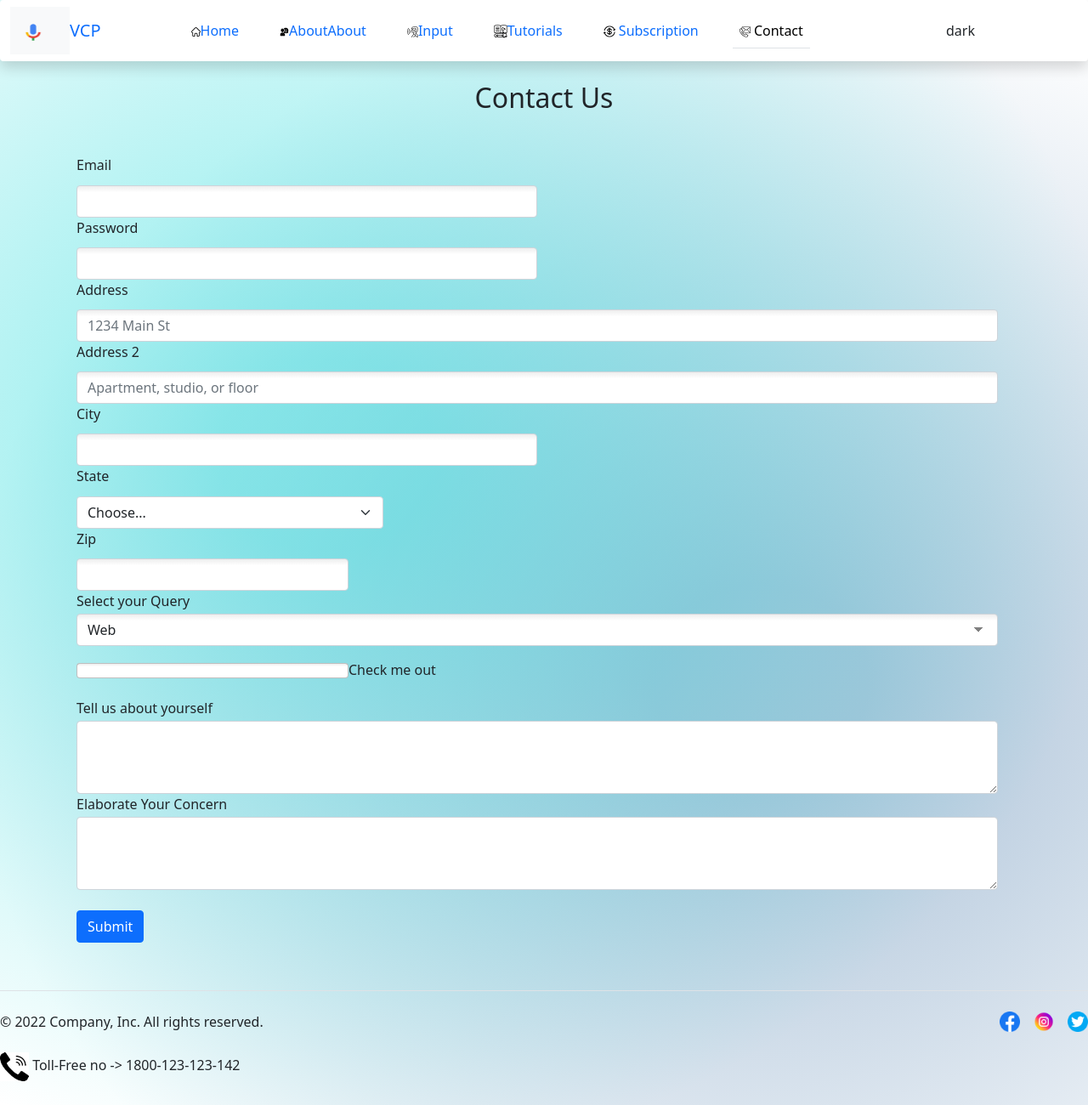
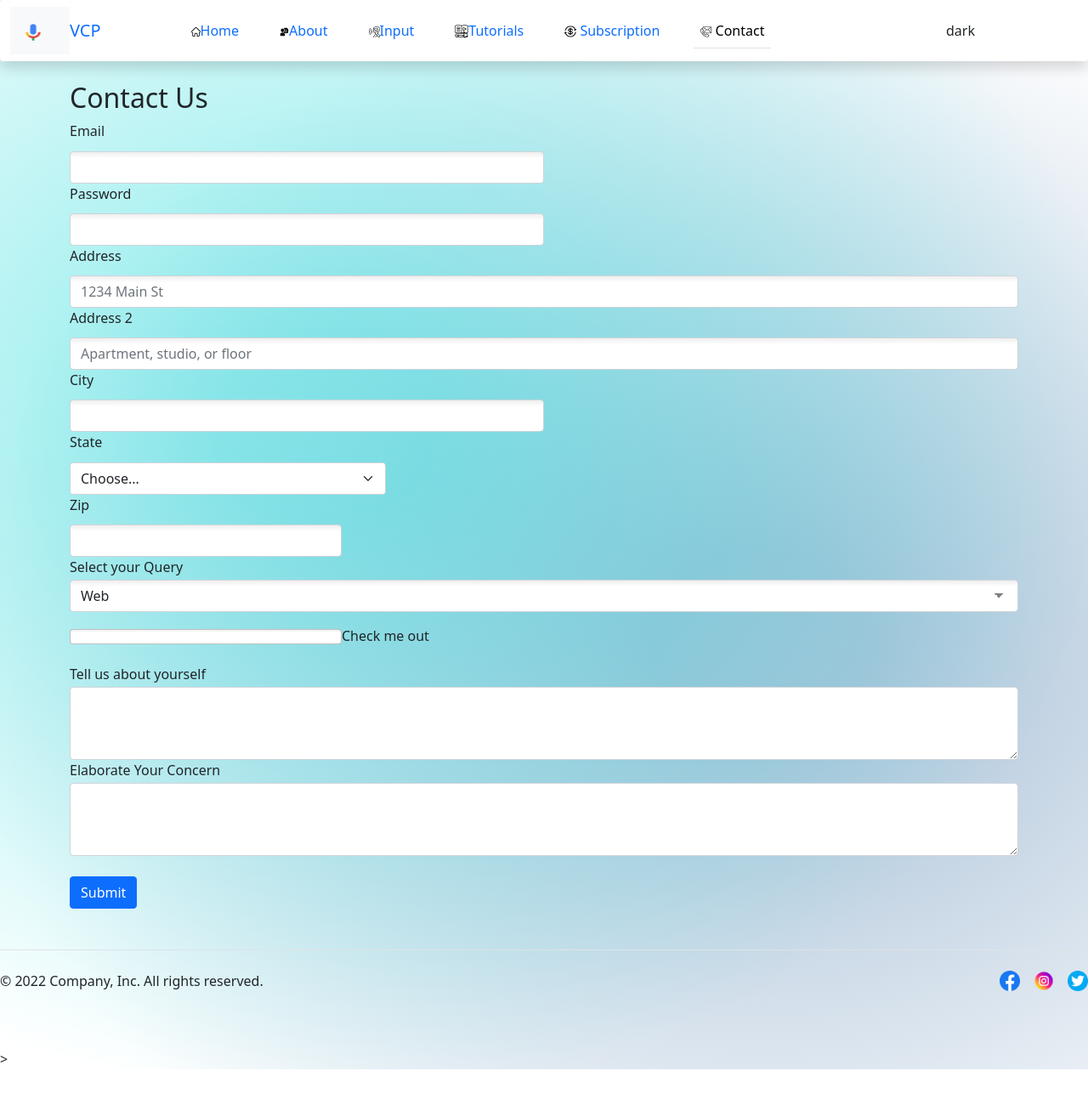
Before and after one commit to arghadipbiswas/voice-detection, a plain HTML site: page contact.html in a window 1280 px wide. Shown: the top 1300 px of the page at 85% size. After the commit the page ends 1258 px from the top, so only its background shows below. Drawn offline with nearby package versions, Linux system fonts and the light colour scheme.

Commit message:
changes done

```diff
--- a/Tutorials.html
+++ b/Tutorials.html
@@ -6,6 +6,8 @@
     <meta name="viewport" content="width=device-width, initial-scale=1">
     <!-- <link rel="stylesheet" href="style.css"> -->
     <!-- Bootstrap CSS -->
+
+    <link href="v1.png" rel="icon">
     <link href="https://cdn.jsdelivr.net/npm/bootstrap@5.1.3/dist/css/bootstrap.min.css" rel="stylesheet" integrity="sha384-1BmE4kWBq78iYhFldvKuhfTAU6auU8tT94WrHftjDbrCEXSU1oBoqyl2QvZ6jIW3" crossorigin="anonymous">
     <style>
       /* dark */
@@ -53,7 +55,7 @@
                 <a class="nav-link" aria-current="page" href="index.html"><img src="home.png" alt="">Home</a>
               </li>
               <li class="nav-item px-3 ">
-                <a class="nav-link" href="about.html"><img src="about.png" alt="">AboutAbout</a>
+                <a class="nav-link" href="about.html"><img src="about.png" alt="">About</a>
               </li>
               <li class="nav-item px-3">
                 <a class="nav-link" href="input.html"><img src="voice-command.png" alt="">Input</a>
--- a/contact.html
+++ b/contact.html
@@ -5,6 +5,8 @@
     <meta charset="utf-8">
     <meta name="viewport" content="width=device-width, initial-scale=1">
     <link rel="stylesheet" href="style.css">
+
+    <link href="v1.png" rel="icon">
     <!-- Bootstrap CSS -->
     <link href="https://cdn.jsdelivr.net/npm/bootstrap@5.1.3/dist/css/bootstrap.min.css" rel="stylesheet" integrity="sha384-1BmE4kWBq78iYhFldvKuhfTAU6auU8tT94WrHftjDbrCEXSU1oBoqyl2QvZ6jIW3" crossorigin="anonymous">
     <style>
@@ -56,7 +58,7 @@
                 <a class="nav-link" aria-current="page" href="index.html"><img src="home.png" alt="">Home</a>
               </li>
               <li class="nav-item px-3 ">
-                <a class="nav-link" href="about.html"><img src="about.png" alt="">AboutAbout</a>
+                <a class="nav-link" href="about.html"><img src="about.png" alt="">About</a>
               </li>
               <li class="nav-item px-3">
                 <a class="nav-link" href="input.html"><img src="voice-command.png" alt="">Input</a>
@@ -99,33 +101,34 @@
 
 
 
+      <form action="contact.php" method="post">
         <div class="container my-4">
-          <h2 style="text-align: center;">Contact Us</h2>
+         <h2>Contact Us</h2>
          <form class="row g-3 my-4 px-2 py-2">
            <div class="lol">
            <div class="col-md-6">
              <label for="inputEmail4" class="form-label">Email</label>
-              <input type="email" class="form-control" id="inputEmail4">
+             <input type="email" name="email" class="form-control" id="inputEmail4">
            </div>
            <div class="col-md-6">
              <label for="inputPassword4" class="form-label">Password</label>
-              <input type="password" class="form-control" id="inputPassword4">
+             <input type="password" name="password" class="form-control" id="inputPassword4">
            </div>
            <div class="col-12">
              <label for="inputAddress" class="form-label">Address</label>
-              <input type="text" class="form-control" id="inputAddress" placeholder="1234 Main St">
+             <input type="text" name="add"  class="form-control" id="inputAddress" placeholder="1234 Main St">
            </div>
            <div class="col-12">
              <label for="inputAddress2" class="form-label">Address 2</label>
-              <input type="text" class="form-control" id="inputAddress2" placeholder="Apartment, studio, or floor">
+             <input type="text" name="add2" class="form-control" id="inputAddress2" placeholder="Apartment, studio, or floor">
            </div>
            <div class="col-md-6">
              <label for="inputCity" class="form-label">City</label>
-              <input type="text" class="form-control" id="inputCity">
+             <input type="text" name="city" class="form-control" id="inputCity">
            </div>
            <div class="col-md-4">
              <label for="inputState" class="form-label">State</label>
-              <select id="inputState" class="form-select">
+             <select id="inputState" name="state"  class="form-select">
                <option selected>Choose...</option>
                <option>India</option>
                <option>Afganisthan</option>
@@ -148,11 +151,11 @@
            </div>
            <div class="col-md-2">
              <label for="inputZip" class="form-label">Zip</label>
-              <input type="text" class="form-control" id="inputZip">
+             <input type="text" name="zip" class="form-control" id="inputZip">
            </div>
            <div class="form-group">
              <label for="exampleFormControlSelect1">Select your Query</label>
-              <select class="form-control" id="exampleFormControlSelect1">
+             <select class="form-control" name="Query"  id="exampleFormControlSelect1">
                  <option>Web</option>
                  <option>Tech Stack</option>
                  <option>Technology</option>
@@ -169,11 +172,11 @@
            </div>
            <div class="form-group">
              <label for="exampleFormControlTextarea1">Tell us about yourself</label>
-              <textarea class="form-control" id="exampleFormControlTextarea1" rows="3"></textarea>
+             <textarea class="form-control" name="about" id="exampleFormControlTextarea1" rows="3"></textarea>
          </div>
          <div class="form-group">
              <label for="exampleFormControlTextarea2">Elaborate Your Concern</label>
-              <textarea class="form-control" id="exampleFormControlTextarea2" rows="3"></textarea>
+             <textarea class="form-control" name="elaborate" id="exampleFormControlTextarea2" rows="3"></textarea>
          </div>
            <div class="col-12 py-4">
              <button onclick="myfunction()" class="btn btn-primary">Submit</button>
@@ -181,20 +184,21 @@
          </div>
          </form>
         </div>
-
+     </form>
 
         <div>
          <footer>
            <div class="d-flex flex-column flex-sm-row justify-content-between py-4 my-4 border-top">
-              <p>© 2022 Company, Inc. All rights reserved. <br> <br> <img src="call.png" alt=""> Toll-Free no -> 1800-123-123-142</p>
+             <p>© 2022 Company, Inc. All rights reserved.</p>
              <ul class="list-unstyled d-flex">
-                <li class="ms-3"><a class="link-dark" href="https://www.facebook.com/login/"><img class="bi" width="24" height="24" src="facebook.png"><use xlink:href="#facebook"></use></img></a></li>
-                <li class="ms-3"><a class="link-dark" href="https://www.instagram.com/accounts/login/"><img class="bi" width="24" height="24"src="instagram.png"><use xlink:href="#instagram"></use></img></a></li>
-                <li class="ms-3"><a class="link-dark" href="https://twitter.com/i/flow/login"><img class="bi" width="24" height="24"src="twitter.png"><use xlink:href="#facebook#twitter"></use></img></a></li>
+               <li class="ms-3"><a class="link-dark" href="#"><img class="bi" width="24" height="24" src="facebook.png"><use xlink:href="#twitter"></use></img></a></li>
+               <li class="ms-3"><a class="link-dark" href="#"><img class="bi" width="24" height="24"src="instagram.png"><use xlink:href="#instagram"></use></img></a></li>
+               <li class="ms-3"><a class="link-dark" href="#"><img class="bi" width="24" height="24"src="twitter.png"><use xlink:href="#facebook"></use></img></a></li>
              </ul>
            </div>
          </footer>
        </div>
+>
 
 
 
```
Also changed, not shown: about.html (+3 -1 lines), index.html (+36 -5 lines), input.html (+9 -8 lines), subscription.html (+4 -2 lines), v1.png (added). Lines whose indentation alone changed are shown as unchanged.
